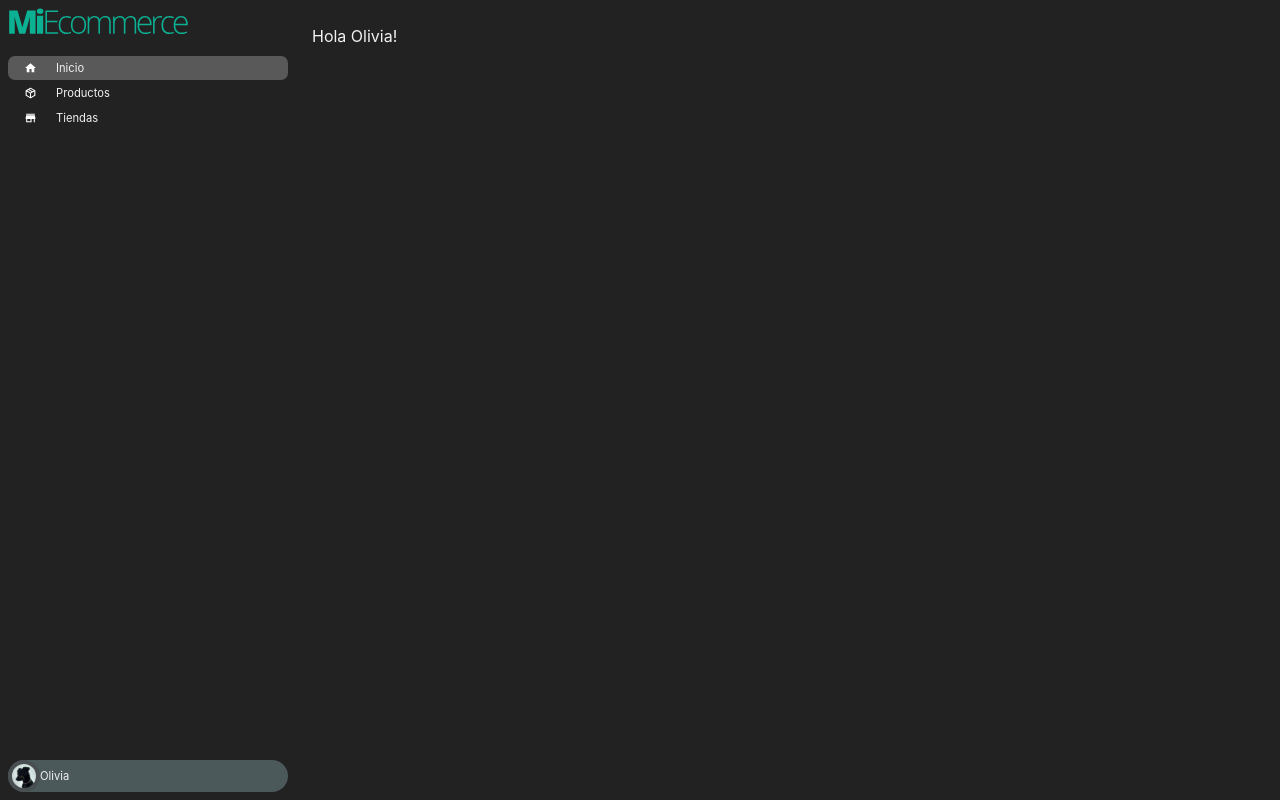
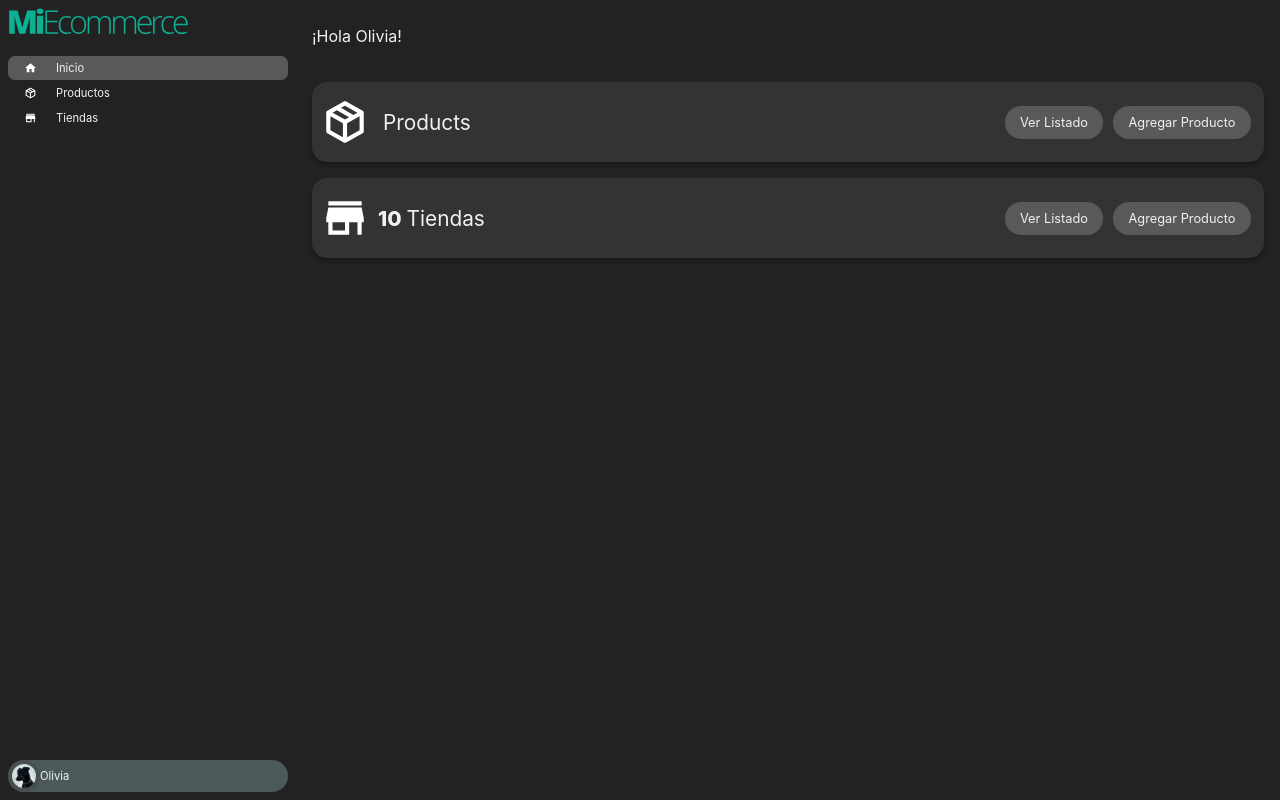
Before and after one commit to facundovacanicencosud/MiEcommerce-Grupo2-Sprint4, a React (Create React App) app: page / in a window 1280 px wide. Built offline with nearby package versions, Linux system fonts and the light colour scheme; no server answers.

Commit message:
Casi terminando navbar y terminando la home con componentes dinamicos

```diff
--- /dev/null
+++ b/src/components/Home/Category/Category.jsx
@@ -0,0 +1,24 @@
+import React from 'react'
+import { Link } from 'react-router-dom'
+import style from "../../../pages/Home/home.module.css"
+
+const Category = ({title,num,link1,link2, logo}) => {
+  return (
+    <li className={style.category}>
+    <div>
+      <img src={logo} alt="" />
+      <div className={style.category_detail}>
+        <p className={style.category_title}>
+          <span>{num}</span> {title}
+        </p>
+        <div>
+          <Link to={link1}>Ver Listado</Link>
+          <Link to={link2}>Agregar Producto</Link>
+        </div>
+      </div>
+    </div>
+  </li>
+  )
+}
+
+export default Category
--- /dev/null
+++ b/src/components/Home/Categorys.jsx
@@ -0,0 +1,30 @@
+import React from "react";
+import packageLogo from "../../assets/package-variant-closed.svg";
+import storeLogo from "../../assets/store.svg";
+import Category from "./Category/Category";
+
+
+const Categorys = ({products}) => {
+    const categorys = [
+        {
+            title: "Products",
+            num: products.length,
+            link1: "/products",
+            link2: "/products/new",
+            logo: packageLogo
+        },{
+            title: "Tiendas",
+            num: 10,
+            link1: "/store",
+            link2: "/store/new",
+            logo: storeLogo
+        }
+    ]
+  return (
+    <>
+        {categorys.map(elem=> <Category {...elem} />)}
+    </>
+  );
+};
+
+export default Categorys;
--- a/src/components/Navbar/NavItems/ButtonsNav/ButtonNavAddProd.jsx
+++ b/src/components/Navbar/NavItems/ButtonsNav/ButtonNavAddProd.jsx
@@ -1,8 +1,10 @@
+import { Link } from "react-router-dom"
+
 const ButtonNavAddProd = ({classCss, spanText}) => {
   return (
-    <button className={classCss}>
-        <span>{spanText}</span>
-    </button>
+    <Link to={"/products/new"} className={classCss}>
+        {spanText}
+    </Link>
   )
 }
 
--- a/src/components/Navbar/NavItems/ButtonsNav/InputSearchNav.jsx
+++ b/src/components/Navbar/NavItems/ButtonsNav/InputSearchNav.jsx
@@ -2,7 +2,7 @@ import { useContext, useEffect, useState } from "react";
 import { AppContext } from "../../../../context/AppContext";
 import style from "../navitemsearch.module.css";
 
-const InputSearchNav = ({ logo }) => {
+const InputSearchNav = ({ logo , setOpen,open}) => {
   const { setSearchQuery } = useContext(AppContext);
   const [controlInput, setControlInput] = useState("");
 
@@ -17,13 +17,14 @@ const InputSearchNav = ({ logo }) => {
       <input
         onChange={(e) => setControlInput(e.target.value)}
         name="search"
-        className={style.search_input}
+        className={`${style.search_input} ${open && style.search_input_mobile}`}
         type="text"
         placeholder="Buscar productos"
       />
       <button
+        onClick={()=>setOpen(true)}
         type="submit"
-        className={`${style.search_icon} ${style.search_form_search_icon}`}
+        className={`${style.search_icon} ${style.search_form_search_icon} ${open&& style.search_form_mobile_icon}`}
       >
         <img src={logo} alt="Logo" />
       </button>
--- a/src/components/Navbar/Navbar.jsx
+++ b/src/components/Navbar/Navbar.jsx
@@ -3,20 +3,21 @@ import { useState } from "react";
 import { useLocation, useParams } from "react-router-dom";
 import style from "./navbar.module.css";
 import menuLogo from "../../assets/menu.svg";
-// import menuLogoWhite from "../../assets/menu-white.svg";
 import NavItemSearch from "./NavItems/NavItemSearch";
 import { useContext } from "react";
 import { AppContext } from "../../context/AppContext";
 import NavItemLeft from "./NavItems/NavItemLeft";
-
+import useScreen from "../../hooks/useScreen";
 const Navbar = () => {
+  const { width } = useScreen();
   const [searchBox, setSearchBox] = useState(false);
   const { setActiveSidebar } = useContext(AppContext);
   const location = useLocation().pathname;
+
   const id = useParams().id;
   let navItemLeft;
   if (location === "/") {
-    navItemLeft = <NavItemLeft url={"/"} text={"Hola Olivia!"} />;
+    navItemLeft = <NavItemLeft url={"/"} text={"¡Hola Olivia!"} />;
   } else if (location === "/products" || location === "/products/") {
     navItemLeft = <NavItemLeft url={"/products"} text={"productos"} />;
   } else if (location === "/products/new") {
@@ -41,17 +42,19 @@ const Navbar = () => {
             onClick={setActiveSidebar}
             className={style.navbar_menu_button}
           >
-            <img src={menuLogo} alt="" id="hamburguerMenu"/>
+            <img src={menuLogo} alt="" id="hamburguerMenu" />
           </button>
-
-          {navItemLeft}
-
+          {width > 468 ? navItemLeft: (!searchBox) ? navItemLeft :""}
         </div>
-        {(location === "/products" || location === "/products/") && (
+        {(location === "/products" || location === "/products/")? (
           <div className={style.search_box_and_add}>
             <NavItemSearch setOpen={setSearchBox} open={searchBox} />
           </div>
-        )}
+        ):(location.includes("/products/"))?(
+          <div style={{position: "relative", right: 0}}>
+            <button className={style.navbar_right_button}>Eliminar</button>
+          </div>
+        ): ""}
       </nav>
     </header>
   );
--- a/src/components/Navbar/navbar.module.css
+++ b/src/components/Navbar/navbar.module.css
@@ -23,6 +23,7 @@
 }
 .search_box_and_add{
     display: flex;
+    width: 90%;
 }
 .navbar_menu_button{
     background-color: transparent;
@@ -38,8 +39,18 @@
     width: 29px;
     filter: invert(1);
 }
+
+.navbar_right_button{
+    background-color: var(--gris);
+    border-radius: 16px;
+    height: 34px;
+    padding: 0 16px;
+    border: none;
+    color: var(--blanco);
+}
 @media (min-width:468px) {
     .search_box_and_add{
+        width: 70%;
         justify-content: space-between;
     }
 }
--- a/src/pages/Home/Home.jsx
+++ b/src/pages/Home/Home.jsx
@@ -1,34 +1,40 @@
-import { useState } from "react";
-import { Link } from "react-router-dom";
+import { useEffect, useState } from "react";
+import { getProducts } from "../../utils/apiConfig";
+import style from "./home.module.css";
+import Categorys from "../../components/Home/Categorys";
 
 const Home = () => {
+  const [products, setProducts] = useState({});
   const [isLoading, setIsLoading] = useState(true);
+
+  useEffect(() => {
+    const fetchProducts = async () => {
+      try {
+        const { data } = await getProducts();
+        setProducts(data);
+      } catch (error) {
+        console.log(error);
+      } finally {
+        setIsLoading(false);
+      }
+    };
+    fetchProducts();
+  }, []);
 
   return (
     <div>
-      <ul>
-        {/* {isLoading ? (
+      <ul className={style.home_list}>
+        {isLoading ? (
           <li className={style.loaderContainer}>
             <span>Loading</span>
             <div className={style.spinner}></div>
           </li>
-        ) : (
-          products.length &&
-          products.map((product) => (
-            <Link key={product.id} to={`/products/${product.id}`}>
-              <li className={style.product}>
-                <div>
-                  <img src={product.images[product.images.length - 1]} alt="" />
-                  <div className={style.productDetails}>
-                    <p className={style.productTitle}>{product.title}</p>
-                    <p className={style.productDescription}>#{product.id}</p>
-                  </div>
-                </div>
-                <img className={style.arrow} src={arrow} alt="" />
-              </li>
-            </Link>
-          ))
-        )} */}
+        ) :
+          ((products)?
+            <Categorys products={products} />:
+          <h3>No existen productos</h3>
+          )
+        }
       </ul>
     </div>
   );
--- /dev/null
+++ b/src/pages/Home/home.module.css
@@ -0,0 +1,158 @@
+.home_list {
+    list-style: none;
+    display: flex;
+    flex-direction: column;
+    min-width: 330px;
+    gap: 1rem;
+}
+
+.category {
+    background-color: var(--negro-claro);
+    border-radius: 15px;
+    padding: 0.5rem;
+    display: flex;
+    width: 100%;
+    justify-content: space-between;
+    align-items: center;
+    box-shadow: 0px 4px 4px rgba(0, 0, 0, 0.25);
+}
+
+
+
+
+.category > div {
+    display: flex;
+    justify-content: space-between;
+    align-items: center;
+    width: 100%;
+    height: 64px;
+}
+
+.category img {
+    height: 50px;
+    width: 50px;
+    object-fit: cover;
+    border-radius: 10px;
+    filter: invert(1);
+    margin-right: 0.5rem;
+}
+
+.category_detail {
+    display: flex;
+    flex-direction: row;
+    gap: 5px;
+    justify-content: space-between;
+    width: 100%;
+}
+.category_detail > div{
+    display: flex;
+    gap: 10px;
+    padding-right: 5px;
+    align-items: center;
+}
+
+.category_detail > div a{
+    display: flex;
+    font-size: 0.5rem;
+    align-items: center;
+    justify-content: center;
+    padding: 0 15px;
+    height: 33px;
+    border-radius: 16px;
+    background-color: var(--gris);
+}
+
+.category_detail > div a:last-child{
+    min-width: 100px;
+}
+
+.category_title {
+    display: flex;
+    align-items: center;
+    gap: 5px;
+    font-weight: 400;
+    font-size: 0.8rem;
+}
+.category_title span {
+    font-weight: 800;
+}
+
+
+.loaderContainer {
+    display: flex;
+    flex-direction: column;
+    align-items: center;
+    margin-right: auto;
+    margin-left: auto;
+    padding: 2rem 0;
+    margin-top: 8rem;
+    background: var(--negro-claro);
+    border-radius: 15px;
+    width: 30%;
+}
+
+.loaderContainer span {
+    font-size: 2rem;
+}
+
+.spinner {
+    margin-top: 2rem;
+    display: inline-block;
+    width: 50px;
+    height: 50px;
+    border: 3px solid rgba(253, 253, 253, 0.3);
+    border-radius: 50%;
+    border-top-color: var(--blanco);
+    animation: spin 1s ease-in-out infinite;
+    -webkit-animation: spin 1s ease-in-out infinite;
+}
+
+@keyframes spin {
+    to {
+      -webkit-transform: rotate(360deg);
+    }
+}
+@-webkit-keyframes spin {
+    to {
+      -webkit-transform: rotate(360deg);
+    }
+}
+
+@media (min-width:468px){
+    .category_detail > div a{
+        font-size: 0.7rem;
+
+    }
+    .category_detail > div a:last-child{
+        min-width: 138px;
+    }
+
+    .category_title{
+        font-size: 1rem;
+    }
+}
+
+@media (min-width: 1024px) {
+    .category:hover {
+      box-shadow: 0px 7px 8px rgba(0, 0, 0, 0.24);
+      animation: createBox 0.5s;
+    }
+
+
+    @keyframes createBox {
+      from {
+        transform: translateY(0);
+      }
+      to {
+        transform: translateY(-5px);
+      }
+    }
+
+    .category_detail > div a{
+        font-size: 0.8rem;
+
+    }
+    .category_title{
+        font-size: 1.3rem;
+    }
+}
```
Also changed, not shown: src/components/Navbar/NavItems/NavItemSearch.jsx (+8 -38 lines), src/components/Navbar/NavItems/navitemsearch.module.css (+80 -27 lines).
